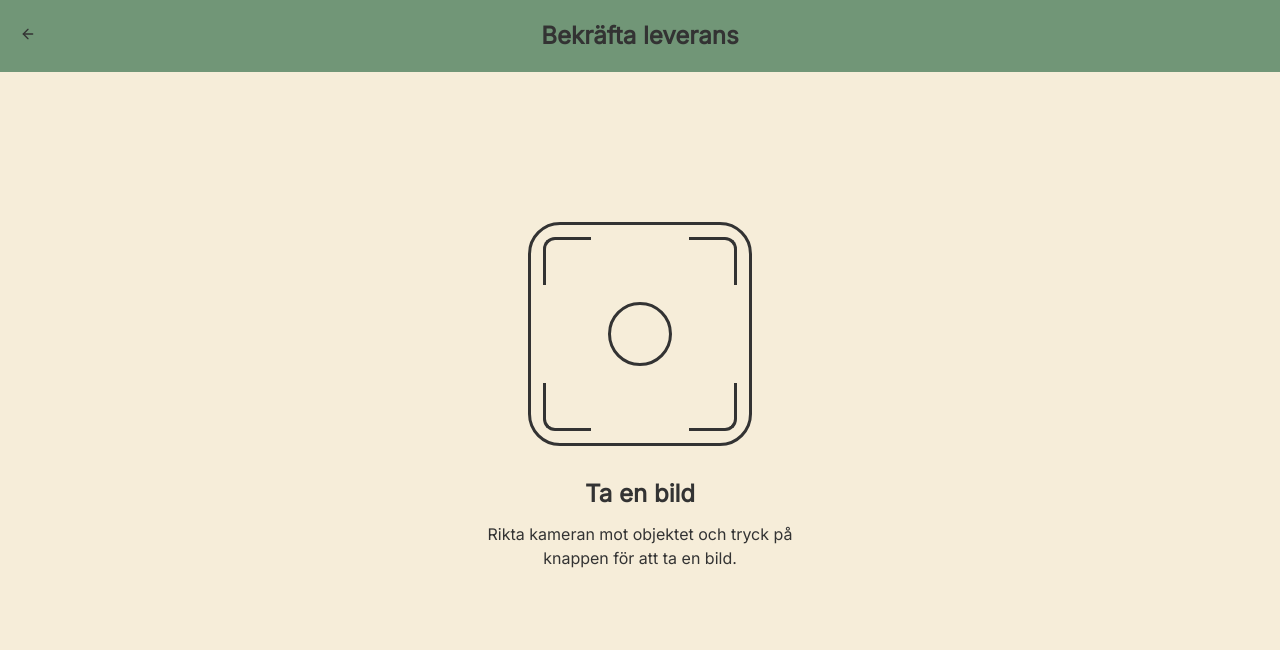
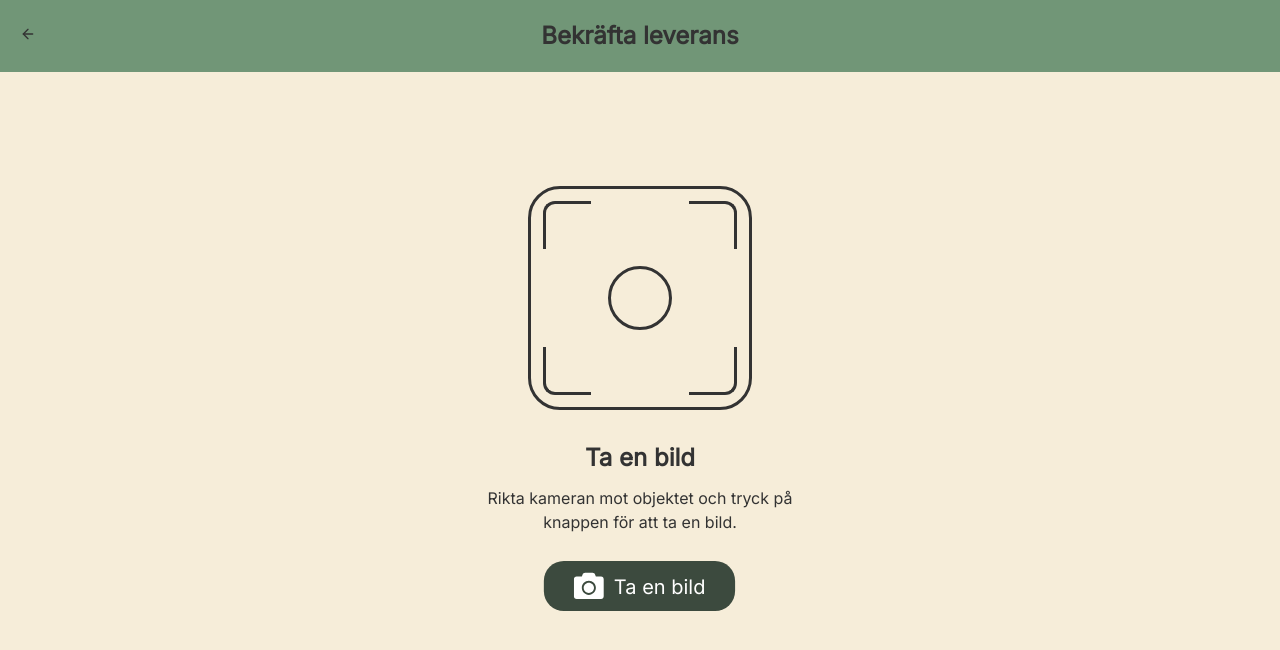
Before and after one commit to ChasAcademy-Team-9/frontend, a React (Vite) app: page /photo in a window 1280 px wide. Shown: the top 650 px of the page. Built offline with nearby package versions, Linux system fonts and the light colour scheme.

Commit message:
add camera icon after margeing changes from another branch

```diff
--- a/src/pages/Photo.tsx
+++ b/src/pages/Photo.tsx
@@ -1,4 +1,6 @@
 import BackArrow from "../components/BackArrow"
+import { PrimaryButton } from "../components/PrimaryButton"
+import { FaCamera } from "react-icons/fa";
 
 const Photo = () => {
      return (
@@ -32,6 +34,15 @@ const Photo = () => {
                          </p>
                     </div>
 
+                    <div className="scale-125 mt-8">
+                         <PrimaryButton
+                              text="Ta en bild"
+                              icon={<FaCamera name="camera" size={24} />}
+                              onClick={() => { console.log('Ta en bild') }}
+                         />
+                    </div>
+
+
                </div>
 
           </div>
```
